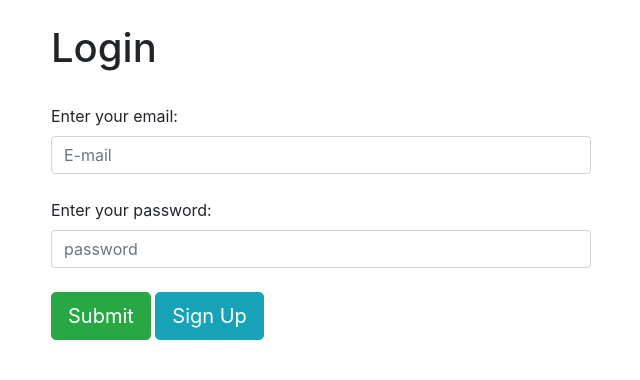
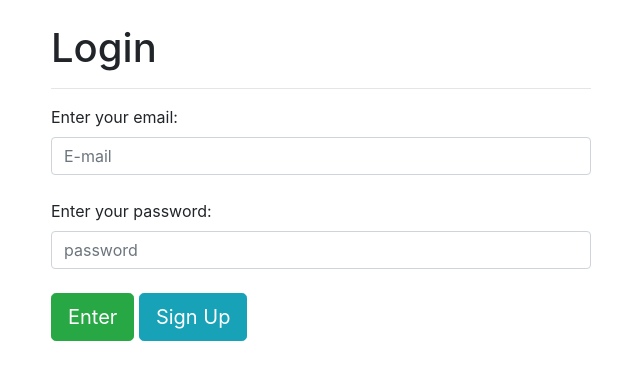
Before and after one commit to mfeeee/django-project0, a Django app: page /auth/login/ in a window 1280 px wide. Shown: the part 56-436 px from the top of the page, without its empty margins (319-959 px from the left). Run offline with Django 5.2, Linux system fonts and the light colour scheme; some libraries are stand-ins or nearby versions.

Commit message:
:lipstick: fix: add value attribute to submit button and adjust layout in login form

```diff
--- a/users/templates/login.html
+++ b/users/templates/login.html
@@ -25,8 +25,7 @@ Login
         <div class="col-md">
             <br>
             <h1>Login</h1>
-            <br>
-
+            <hr>
             <form method="POST" action="{% url 'validate_login'%}">
                 {% csrf_token %}
                 <label>Enter your email:</label>
@@ -35,7 +34,7 @@ Login
                 <label>Enter your password:</label>
                 <input class="form-control" type="password" placeholder="password" name = "password">
                 <br>
-                <input class="btn btn-success btn-lg" type="submit">
+                <input class="btn btn-success btn-lg" type="submit" value="Enter">
                 <a href="{% url 'signup' %}" class="btn btn-info btn-lg">Sign Up</a>
             </form>
         </div>
```
